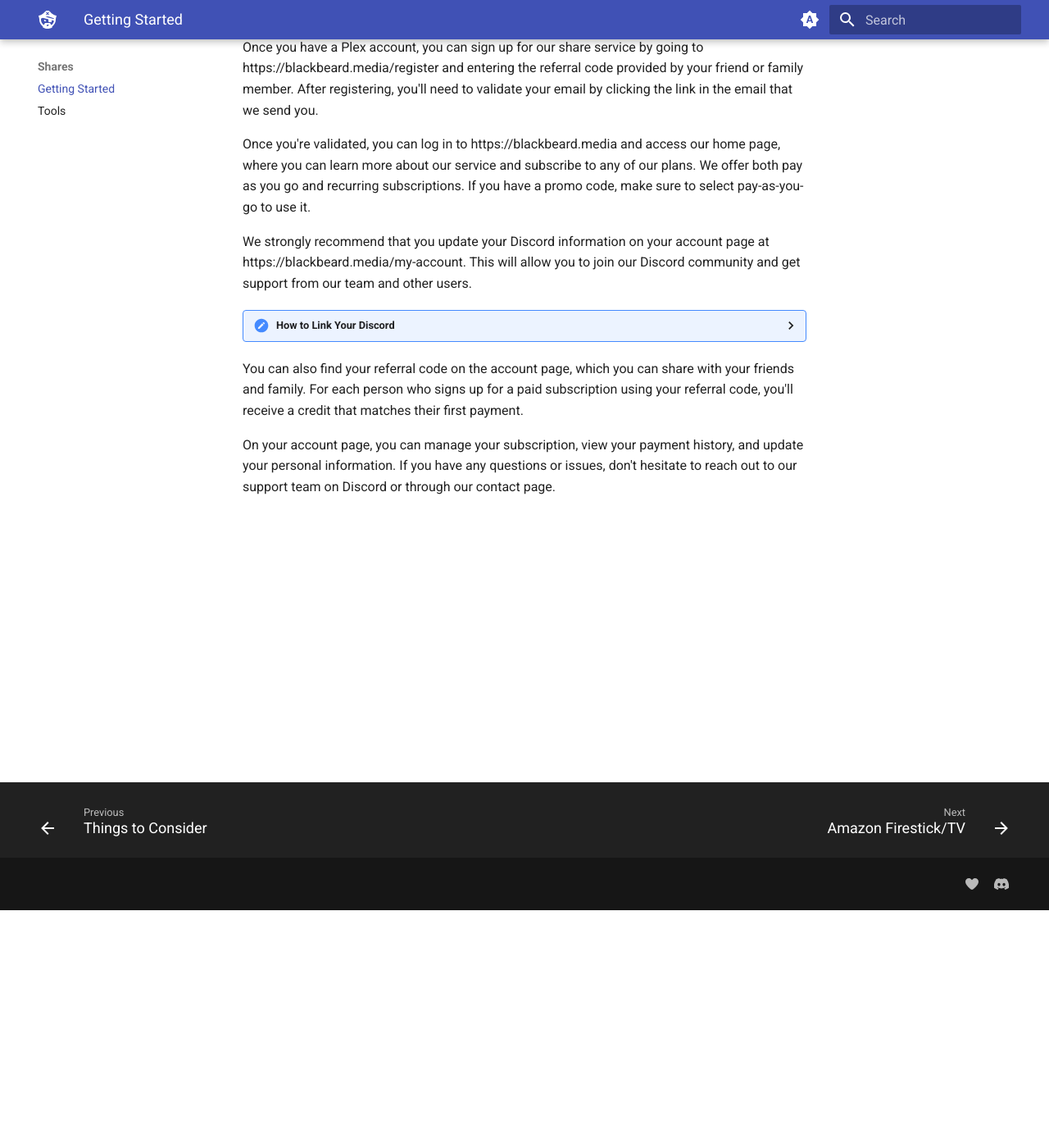
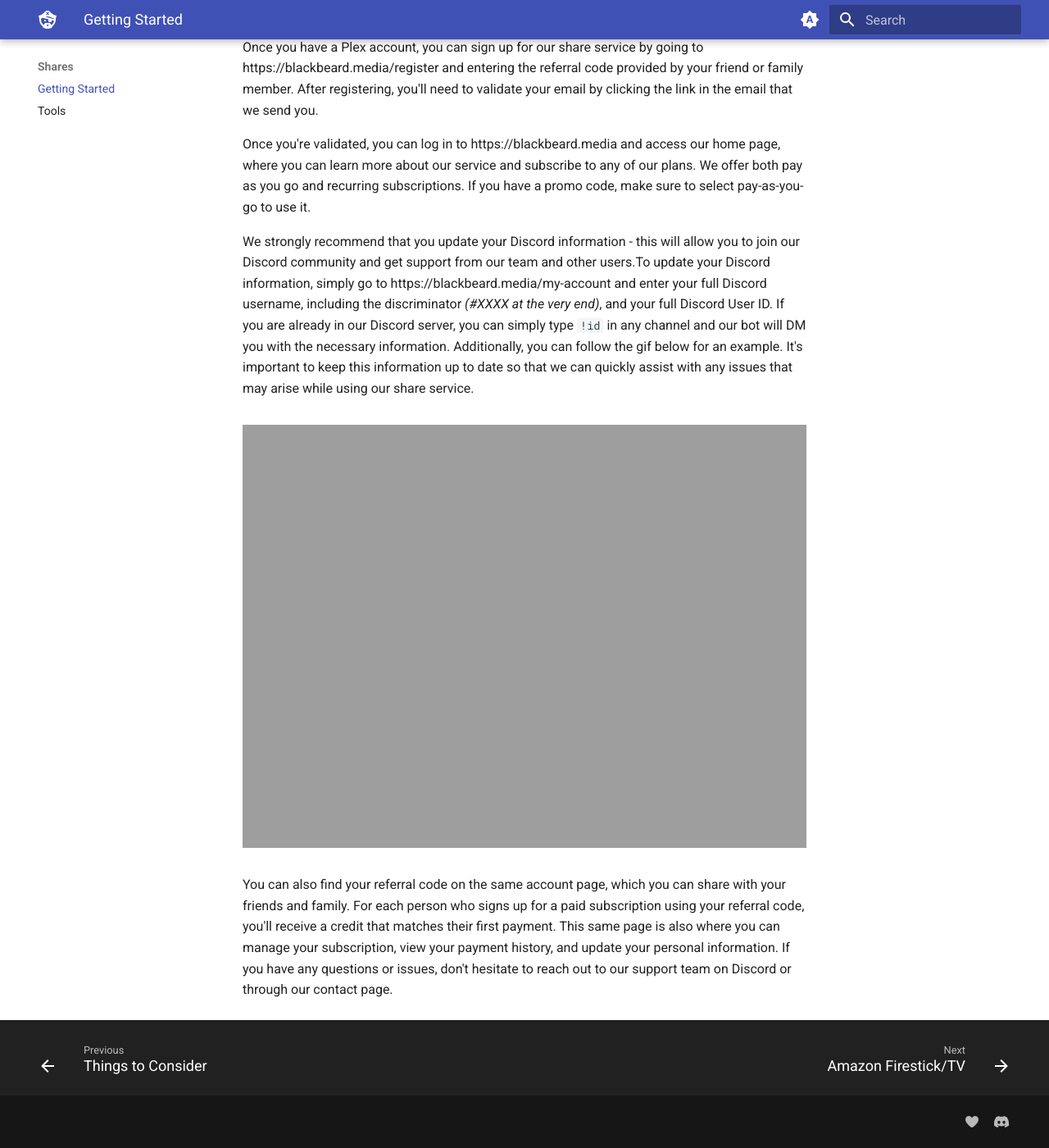
Before and after one commit to neomedia6989/docs-2, an MkDocs documentation site: the page built from docs/shares/getting-started.md, in a window 1280 px wide and 1400 px high, scrolled down 290 px. Shown: the whole window at 82% size. Built offline with MkDocs 1.6.1 and Material for MkDocs 9.7.7, drawn with Linux system fonts in a browser that asks for light colours.

Commit message:
Update getting-started.md

```diff
--- a/docs/shares/getting-started.md
+++ b/docs/shares/getting-started.md
@@ -6,18 +6,10 @@
 
 Once you're validated, you can log in to https://blackbeard.media and access our home page, where you can learn more about our service and subscribe to any of our plans. We offer both pay as you go and recurring subscriptions. If you have a promo code, make sure to select pay-as-you-go to use it.
 
-We strongly recommend that you update your Discord information on your account page at https://blackbeard.media/my-account. This will allow you to join our Discord community and get support from our team and other users.
+We strongly recommend that you update your Discord information - this will allow you to join our Discord community and get support from our team and other users.To update your Discord information, simply go to https://blackbeard.media/my-account and enter your full Discord username, including the discriminator *(#XXXX at the very end)*, and your full Discord User ID. If you are already in our Discord server, you can simply type `!id` in any channel and our bot will DM you with the necessary information. Additionally, you can follow the gif below for an example. It's important to keep this information up to date so that we can quickly assist with any issues that may arise while using our share service.
 
- <details>
-  <summary>How to Link Your Discord</summary>
- <br />
- To update their Discord information, users can go to https://blackbeard.media/my-account and enter their full Discord username, including the #1234 (or their discriminator), and their full Discord User ID. If they are already in our Discord server, they can simply type "!id" in any channel and our bot will DM them with the necessary information. Additionally, a helpful photo guide will be attached for reference. It's important to keep this information up to date so that we can quickly assist with any issues that may arise while using our share service.
- <br />
 <figure markdown>
 ![(../media/discord_share.gif "How to Link Your Discord")](https://docs.blackbeard.media/media/discord_share.gif){ width=750 }
 </figure>
-  </details>
 
-You can also find your referral code on the account page, which you can share with your friends and family. For each person who signs up for a paid subscription using your referral code, you'll receive a credit that matches their first payment.
-
-On your account page, you can manage your subscription, view your payment history, and update your personal information. If you have any questions or issues, don't hesitate to reach out to our support team on Discord or through our contact page.
+You can also find your referral code on the same account page, which you can share with your friends and family. For each person who signs up for a paid subscription using your referral code, you'll receive a credit that matches their first payment. This same page is also where you can manage your subscription, view your payment history, and update your personal information. If you have any questions or issues, don't hesitate to reach out to our support team on Discord or through our contact page.
```
